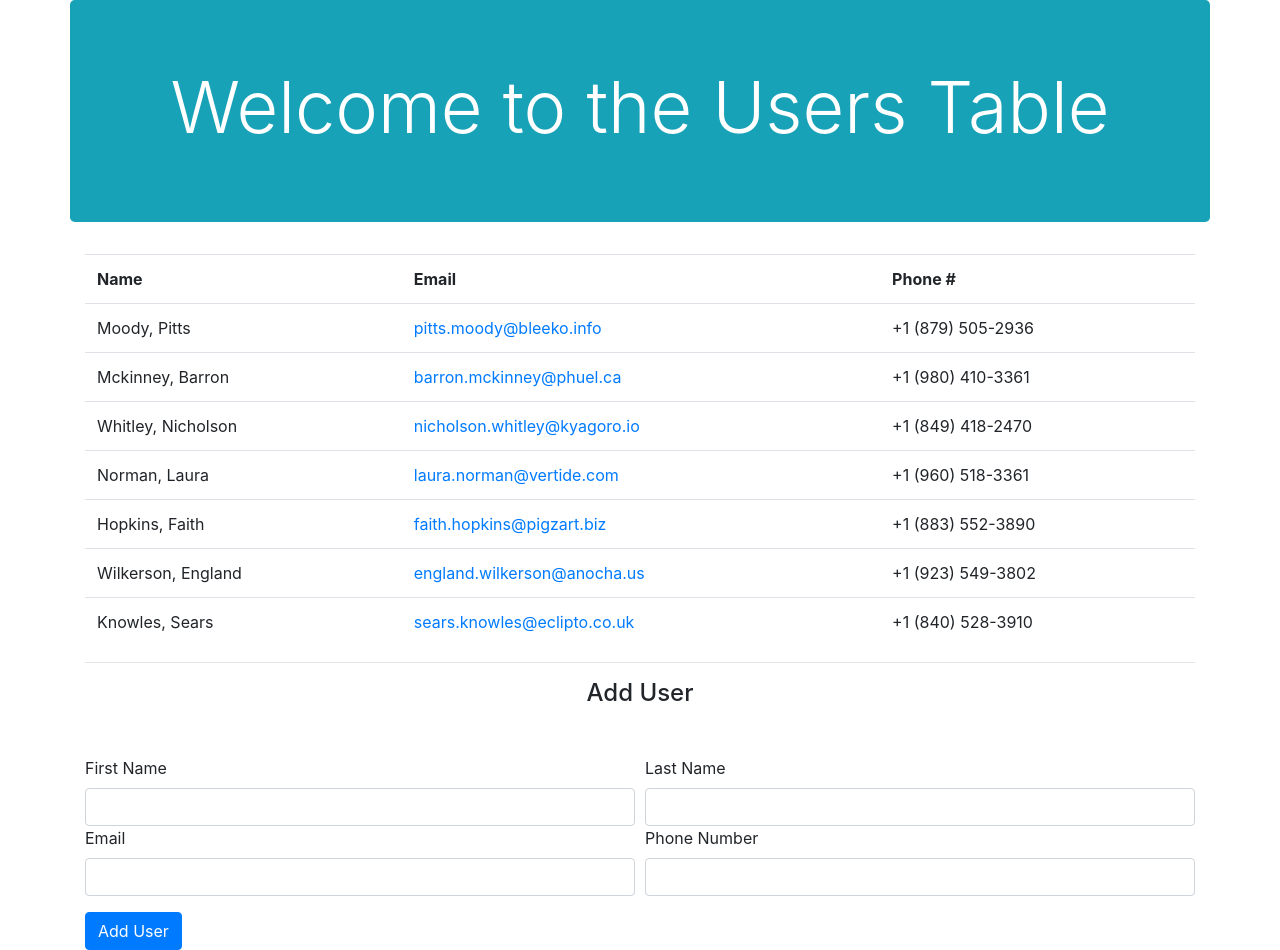
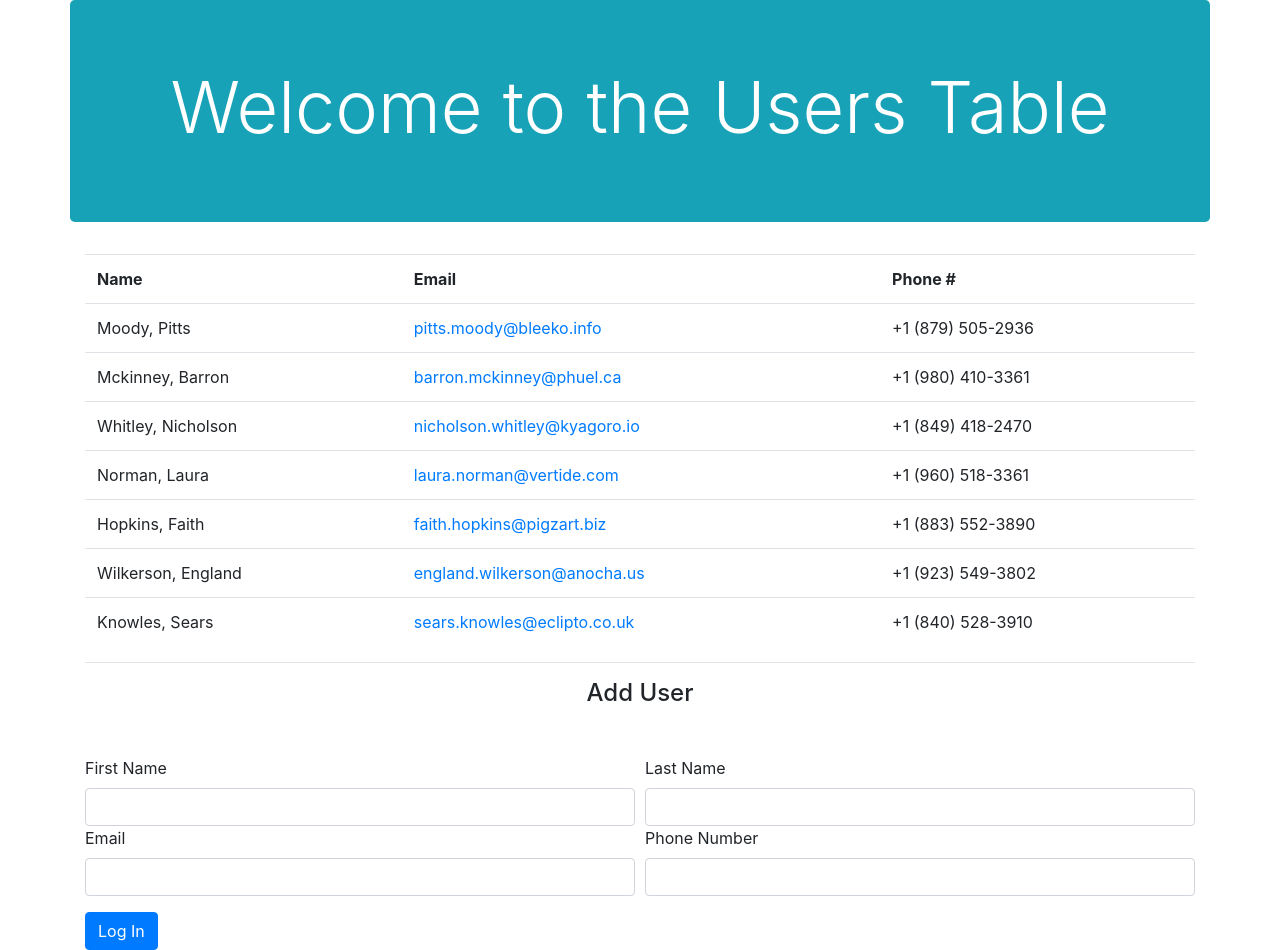
Before and after one commit to DewofyourYouth/react-test, a React (Create React App) app: page / in a window 1280 px wide. Built offline with nearby package versions, Linux system fonts and the light colour scheme; the HTML template or start-up script is replaced by a standard one.

Commit message:
make "Add User" -> "Log In" this is obviously wrong

```diff
--- a/src/App.js
+++ b/src/App.js
@@ -183,7 +183,7 @@ const UserTable = ({ users }) => (
         </div>
       </div>
       <button type="submit" class="btn btn-primary mt-3">
-        Add User
+        Log In
       </button>
     </form>
   </div>
```
Also changed, not shown: 1 other file (tests, documents, lock files or other folders).
